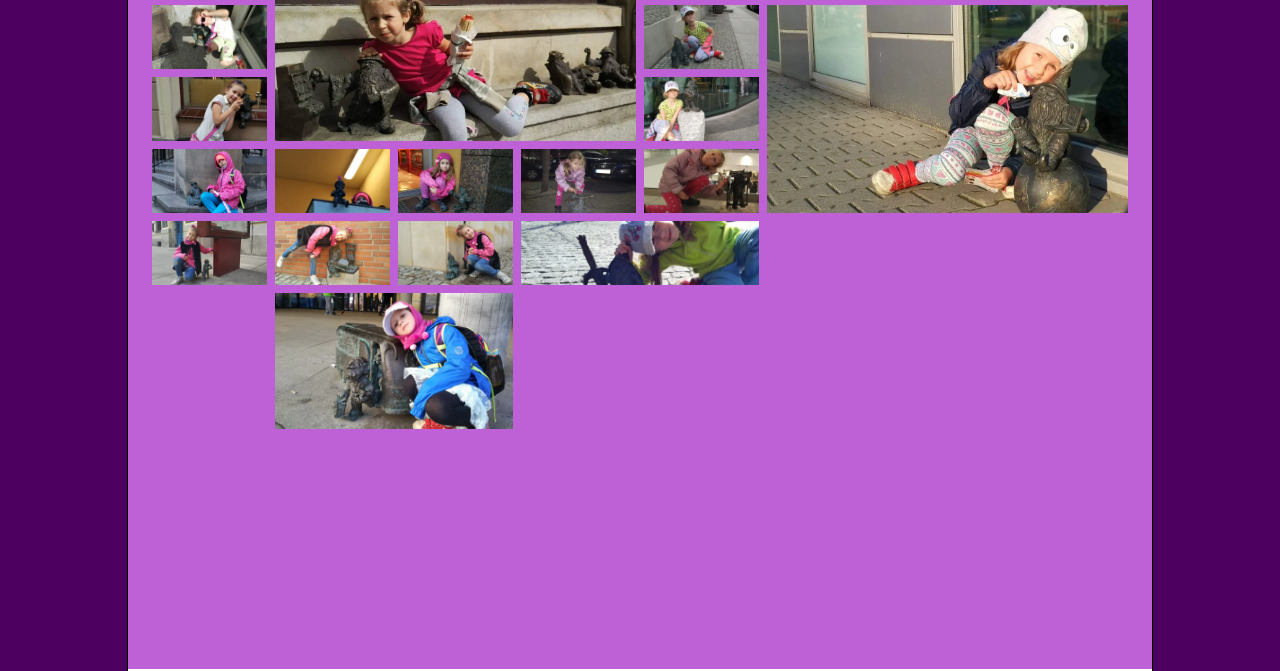
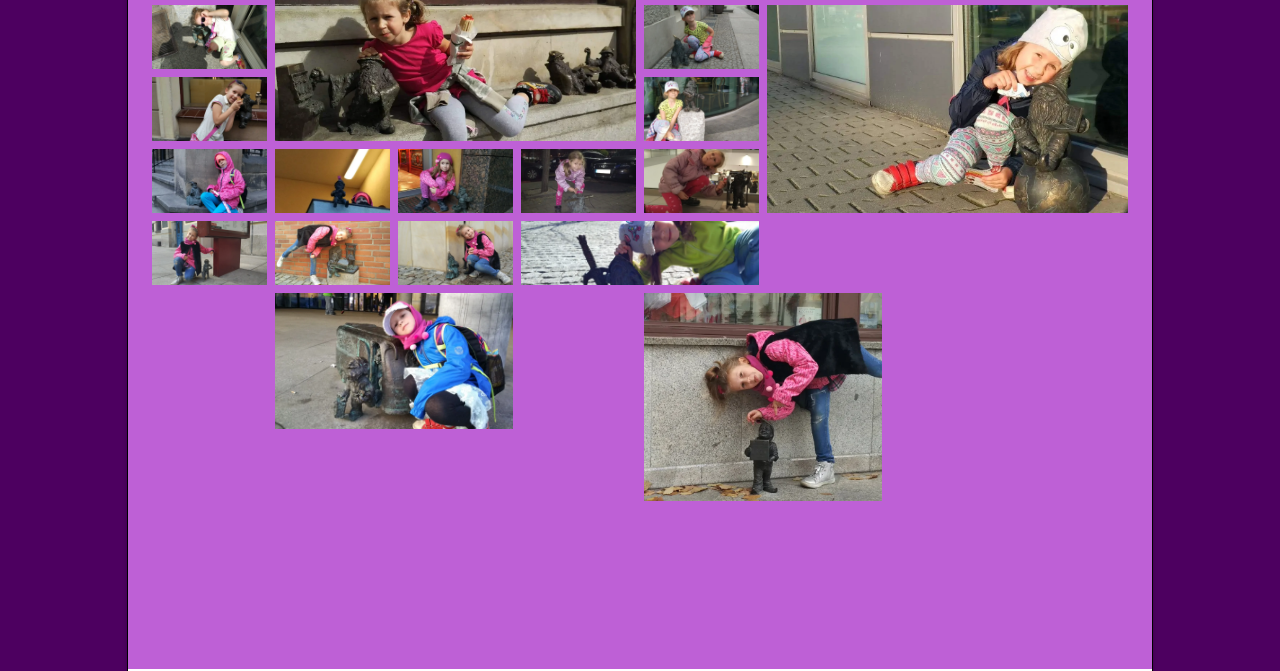
Before and after one commit to KrzysztofNyrek/JagodaWebPage, a website: page subpage/krasnale.html in a window 1280 px wide. Shown: the part 900-1571 px from the top of the page. Drawn offline with nearby package versions, Linux system fonts and the light colour scheme; files that its build step writes are made by us from their sources.

Commit message:
Added 52's photo to gallery

```diff
--- a/sass/_gallery.scss
+++ b/sass/_gallery.scss
@@ -262,6 +262,11 @@
       grid-column: 3 / span 1;
       @include img_click;
     }
+    &--52 {
+      grid-row: 16 / span 3;
+      grid-column: 5 / span 2;
+      @include img_click;
+    }
   }
   &__img{
     width:100%;
--- a/subpage/krasnale.html
+++ b/subpage/krasnale.html
@@ -73,6 +73,7 @@
         <figure class="gallery__item gallery__item--49"><img src="../img/krasnale/krasnal_49.webp" alt="Jagoda z czterdziestym dziewiątym krasnalem." class="gallery__img"></figure>
         <figure class="gallery__item gallery__item--50"><img src="../img/krasnale/krasnal_50.webp" alt="Jagoda z pięćdziesiątym krasnalem." class="gallery__img"></figure>
         <figure class="gallery__item gallery__item--51"><img src="../img/krasnale/krasnal_51.webp" alt="Jagoda z pięćdziesiątym pierwszym krasnalem." class="gallery__img"></figure>
+        <figure class="gallery__item gallery__item--52"><img src="../img/krasnale/krasnal_52.webp" alt="Jagoda z pięćdziesiątym drugim krasnalem." class="gallery__img"></figure>
       </section>
       <footer class="footer"><img src="../img/favicon_adnotio.png" alt="Logo Adnotio." class="adnotio__img"><p class="footer__text">&#64; Adnotio</p></footer>
     </div>
```
Also changed, not shown: img/krasnale/krasnal_52.webp (added).
